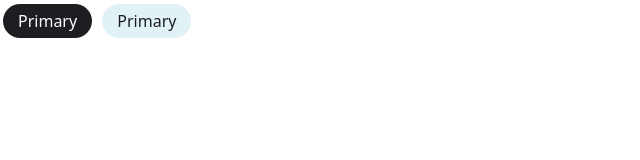
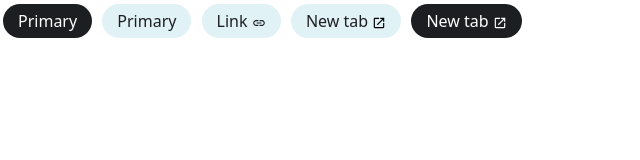
Before and after one commit to txtyash/ebill, a plain HTML site: page components.html in a window 1280 px wide. Shown: the whole page, without its empty margins (0-640 px from the left). Drawn offline with nearby package versions, Linux system fonts and the light colour scheme.

Commit message:
Adds link component with hover transition

```diff
--- a/components.html
+++ b/components.html
@@ -22,19 +22,94 @@
     button:hover {
       border-radius: 10px;
     }
-    .dol {
+    a {
+      text-decoration: none;
+      display: inline-block;
+      padding: 5px 15px;
+      margin: 4px 3px;
+      border-radius: 20px;
+      border: 0px;
+      padding: 5px 15px;
+      font-weight: 400;
+      transition: border-radius 200ms ease-in-out;
+    }
+    a:hover {
+      border-radius: 10px;
+    }
+    .light-btn {
       background-color: #e1f2f7;
       color: #1d1e22;
     }
-    .lod {
+    .dark-btn {
       background-color: #1d1e22;
+      color: #fff;
+    }
+    .light-link {
+      background-color: #e1f2f7;
+      color: #1d1e22;
+    }
+    .light-link:hover {
+      color: #1d1e22;
+    }
+    .dark-link {
+      background-color: #1d1e22;
+      color: #fff;
+    }
+    .dark-link:hover {
       color: #fff;
     }
   </style>
   <body>
     <!-- Light text on dark background -->
-    <button type="button" class="lod button">Primary</button>
+    <button type="button" class="dark-btn">Primary</button>
     <!-- Dark text on light background -->
-    <button type="button" class="dol button">Primary</button>
+    <button type="button" class="light-btn">Primary</button>
+
+    <!-- anchor tag with same classes as the above button -->
+    <a href="#" class="light-link">
+      Link
+      <svg
+        xmlns="http://www.w3.org/2000/svg"
+        width="14"
+        height="14"
+        viewBox="0 0 24 24"
+      >
+        <path
+          fill="currentColor"
+          d="M11 17H7q-2.075 0-3.537-1.463T2 12t1.463-3.537T7 7h4v2H7q-1.25 0-2.125.875T4 12t.875 2.125T7 15h4zm-3-4v-2h8v2zm5 4v-2h4q1.25 0 2.125-.875T20 12t-.875-2.125T17 9h-4V7h4q2.075 0 3.538 1.463T22 12t-1.463 3.538T17 17z"
+        />
+      </svg>
+    </a>
+    <a href="#" class="light-link">
+      New tab
+      <svg
+        xmlns="http://www.w3.org/2000/svg"
+        x="0px"
+        y="0px"
+        width="14"
+        height="14"
+        viewBox="0 0 24 24"
+      >
+        <path
+          d="M 5 3 C 3.9069372 3 3 3.9069372 3 5 L 3 19 C 3 20.093063 3.9069372 21 5 21 L 19 21 C 20.093063 21 21 20.093063 21 19 L 21 12 L 19 12 L 19 19 L 5 19 L 5 5 L 12 5 L 12 3 L 5 3 z M 14 3 L 14 5 L 17.585938 5 L 8.2929688 14.292969 L 9.7070312 15.707031 L 19 6.4140625 L 19 10 L 21 10 L 21 3 L 14 3 z"
+        ></path>
+      </svg>
+    </a>
+    <a href="#" class="dark-link">
+      New tab
+      <svg
+        xmlns="http://www.w3.org/2000/svg"
+        x="0px"
+        y="0px"
+        width="14"
+        height="14"
+        viewBox="0 0 24 24"
+        fill="#fff"
+      >
+        <path
+          d="M 5 3 C 3.9069372 3 3 3.9069372 3 5 L 3 19 C 3 20.093063 3.9069372 21 5 21 L 19 21 C 20.093063 21 21 20.093063 21 19 L 21 12 L 19 12 L 19 19 L 5 19 L 5 5 L 12 5 L 12 3 L 5 3 z M 14 3 L 14 5 L 17.585938 5 L 8.2929688 14.292969 L 9.7070312 15.707031 L 19 6.4140625 L 19 10 L 21 10 L 21 3 L 14 3 z"
+        ></path>
+      </svg>
+    </a>
   </body>
 </html>
```
